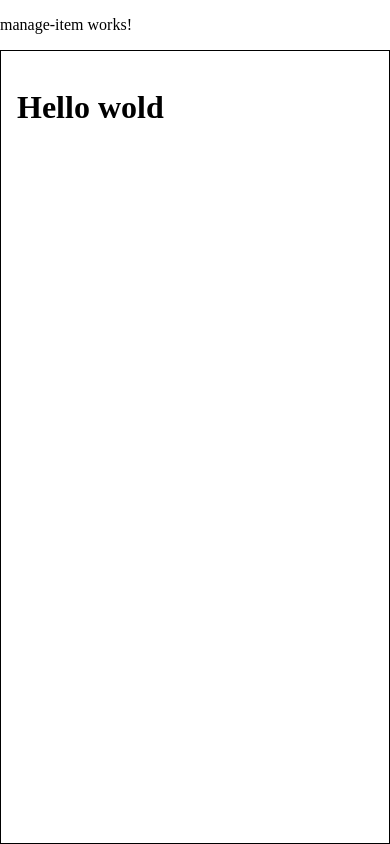
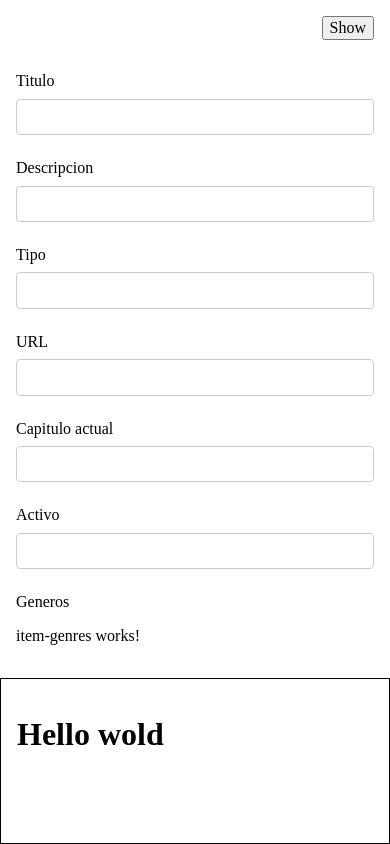
Before and after one commit to jenri019/gestor-links, an Angular app in the folder front/: page / in a window 390 px wide. Built offline with nearby package versions, Linux system fonts and the light colour scheme.

Commit message:
feat: añadiendo formulario de creacion edicion y ajustando diseño para responsivo

```diff
--- /dev/null
+++ b/front/src/app/components/item-genres/item-genres.component.html
@@ -0,0 +1 @@
+<p>item-genres works!</p>
--- a/front/src/app/components/manage-item/manage-item.component.html
+++ b/front/src/app/components/manage-item/manage-item.component.html
@@ -1 +1,25 @@
-<p>manage-item works!</p>
+<div class="item__options" (click)="handleChangeFormVisibility()">
+    <button>Show</button>
+</div>
+<form action="" class="item__form" [ngClass]="{'not-active': !show_form}">
+    <label for="">Titulo</label>
+    <input type="text" name="" id="">
+
+    <label for="">Descripcion</label>
+    <input type="text" name="" id="">
+
+    <label for="">Tipo</label>
+    <input type="text" name="" id="">
+
+    <label for="">URL</label>
+    <input type="text" name="" id="">
+
+    <label for="">Capitulo actual</label>
+    <input type="text" name="" id="">
+
+    <label for="">Activo</label>
+    <input type="text" name="" id="">
+
+    <label for="">Generos</label>
+    <app-item-genres />
+</form>
--- a/front/src/app/components/manage-item/manage-item.component.scss
+++ b/front/src/app/components/manage-item/manage-item.component.scss
@@ -0,0 +1,29 @@
+.item__options {
+    padding: 1rem;
+    display: flex;
+    justify-content: flex-end;
+}
+
+.item__form {
+    padding: 1rem;
+    padding-top: 0;
+    display: flex;
+    flex-direction: column;
+    flex-wrap: wrap;
+
+    label {
+        display: flex;
+        margin-top: 1rem;
+    }
+
+    input[type="text"], input[type="number"], select {
+        padding: 0.5rem;
+        margin: 0.5rem 0;
+        border: 1px solid #ccc;
+        border-radius: 4px;
+    }
+}
+
+.not-active {
+    display: none;
+}
--- a/front/src/app/components/manage-item/manage-item.component.ts
+++ b/front/src/app/components/manage-item/manage-item.component.ts
@@ -1,11 +1,20 @@
 import { Component } from '@angular/core';
+import { ItemGenresComponent } from "../item-genres/item-genres.component";
+import { CommonModule } from '@angular/common';
 
 @Component({
   selector: 'app-manage-item',
-  imports: [],
+  imports: [
+    CommonModule,
+    ItemGenresComponent
+  ],
   templateUrl: './manage-item.component.html',
   styleUrl: './manage-item.component.scss'
 })
 export class ManageItemComponent {
+  show_form: boolean = true;
 
+  handleChangeFormVisibility() {
+    this.show_form = !this.show_form;
+  }
 }
```
Also changed, not shown: front/src/app/components/item-genres/item-genres.component.ts (added, +11 -0 lines), front/src/app/components/item-genres/item-genres.component.scss (added).
